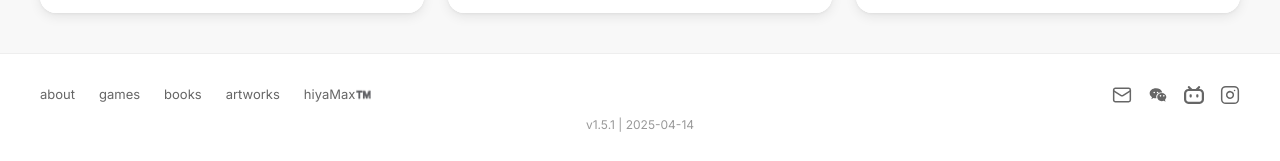
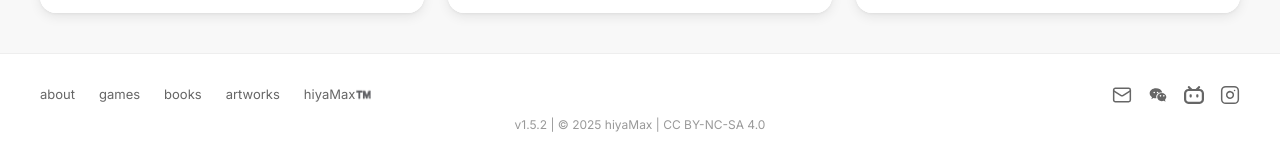
Before and after one commit to hiyaScott/hiyamax-home, a Jekyll site: the page built from index.md, in a window 1280 px wide and 1195 px high. Shown: the part 1031-1192 px from the top of the window. Built offline with Jekyll 4.4.1, drawn with Linux system fonts in a browser that asks for light colours.

Commit message:
chore(footer): 更新版本信息为 CC BY-NC-SA 4.0 许可

```diff
--- a/_includes/footer.html
+++ b/_includes/footer.html
@@ -14,5 +14,5 @@
       {% endfor %}
     </div>
   </div>
-  <div class="footer-version">v1.5.1 | 2025-04-14</div>
+  <div class="footer-version">v1.5.2 | © 2025 hiyaMax | CC BY-NC-SA 4.0</div>
 </footer>
```
